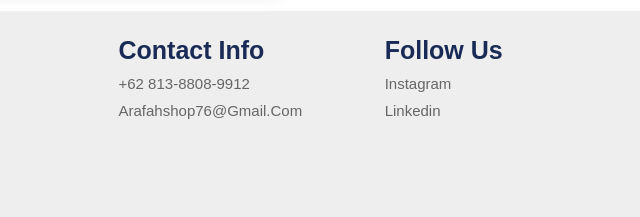
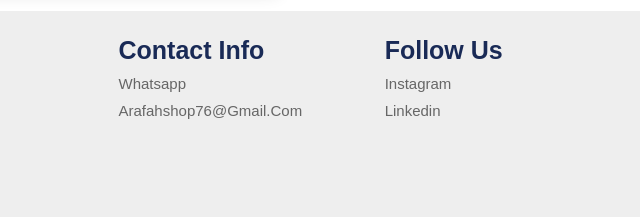
Before and after one commit to alfaruqii/arafah-shop.github.io, a plain HTML site: page index.html in a window 1280 px wide. Shown: the part 4130-4347 px from the top of the page, 529-1169 px from the left. Drawn offline with nearby package versions, Linux system fonts and the light colour scheme.

Commit message:
change number to whatsapp

```diff
--- a/index.html
+++ b/index.html
@@ -665,7 +665,7 @@
 
         <div class="box">
           <h3>contact info</h3>
-          <a href="https://bit.ly/3IKOMcM" target="_blank">+62 813-8808-9912</a>
+          <a href="https://bit.ly/3IKOMcM" target="_blank">whatsapp</a>
           <a
             href="https://mail.google.com/mail/u/0/#inbox?compose=GTvVlcSKjRCZdrVmsPGckncNBCbgXRwRBCVCGqgrFZnxzkXdqgxRQJLbvHgpjScvNslGSZsDlZwXr"
             target="_blank"
```
